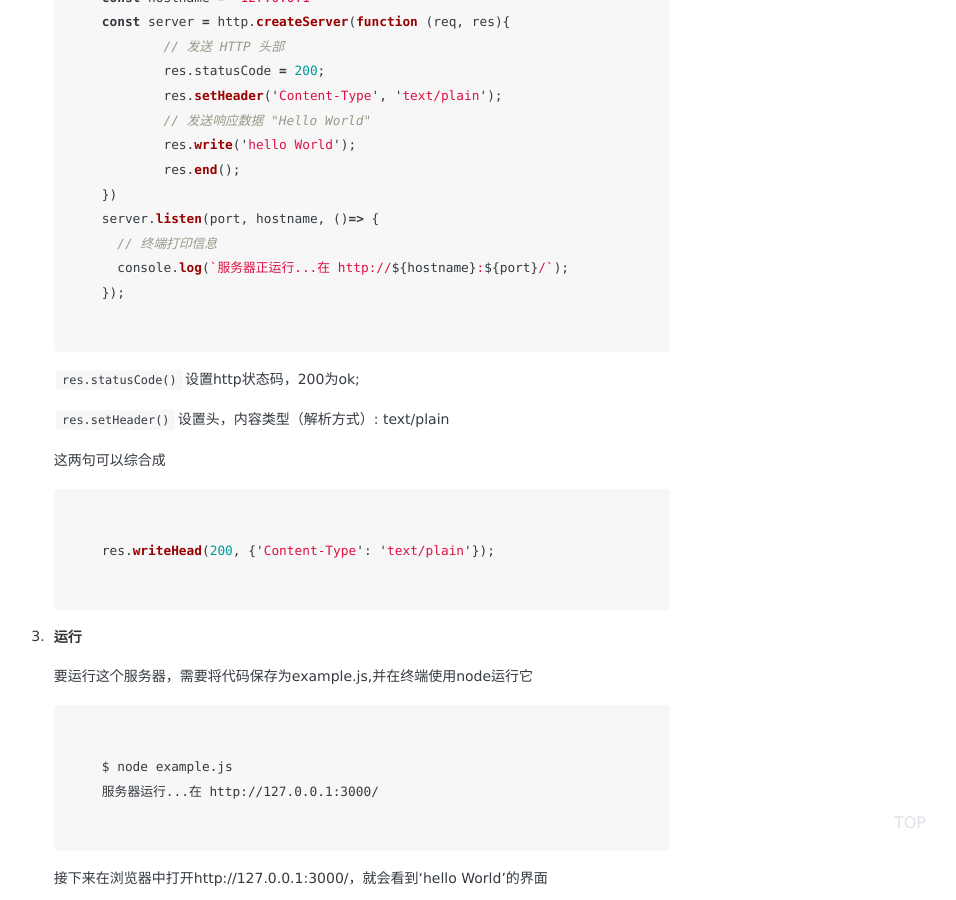
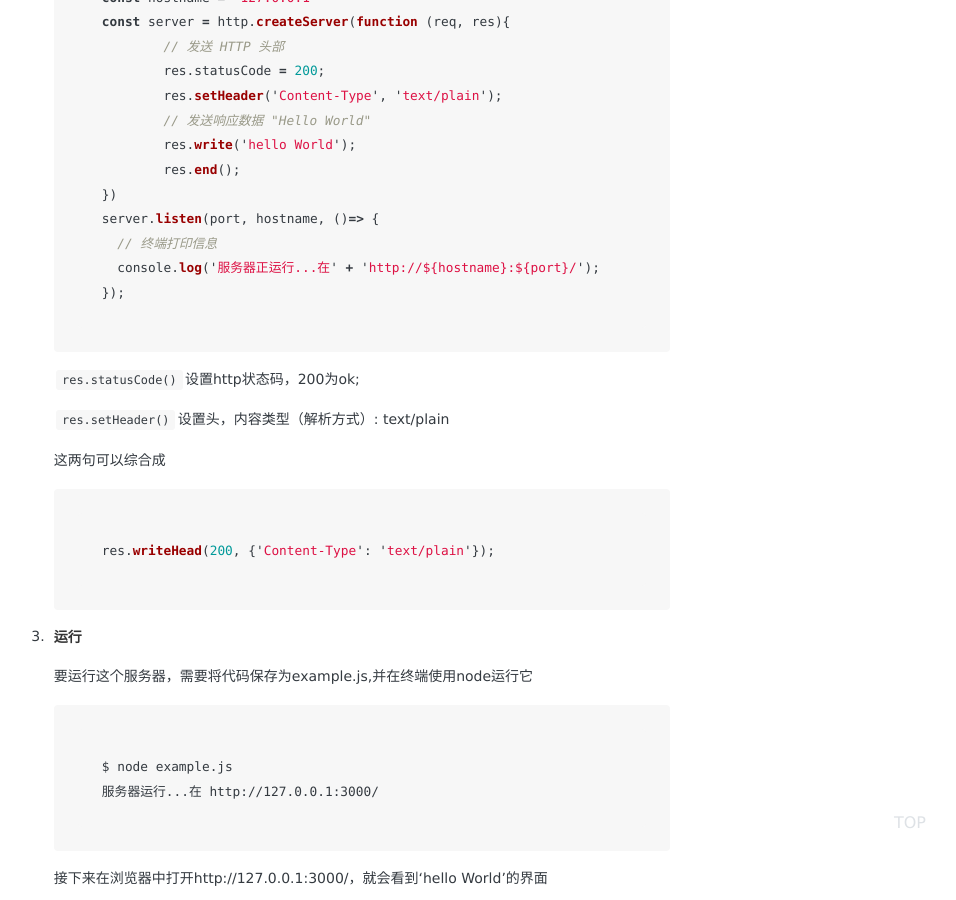
Before and after one commit to varcyan/varcyan.github.io, a Jekyll site: the page built from _posts/2016-12-21-Node.js使用.md, in a window 1280 px wide and 900 px high, scrolled down 691 px. Shown: the whole window, without its empty margins (290-1246 px from the left). Built offline with Jekyll 4.4.1, drawn with Linux system fonts in a browser that asks for light colours; some web fonts are replaced.

Commit message:
nodejs使用的例子

````diff
--- a/_posts/2016-12-21-Node.js使用.md
+++ b/_posts/2016-12-21-Node.js使用.md
@@ -35,7 +35,7 @@ share: true
     })
     server.listen(port, hostname, ()=> {
       // 终端打印信息
-      console.log(`服务器正运行...在 http://${hostname}:${port}/`);
+      console.log('服务器正运行...在' + 'http://${hostname}:${port}/');
     });
     ```
 
````
